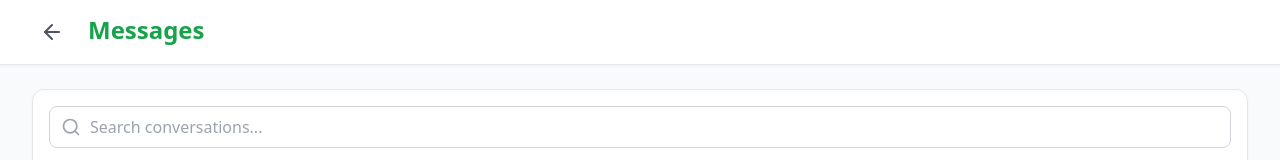
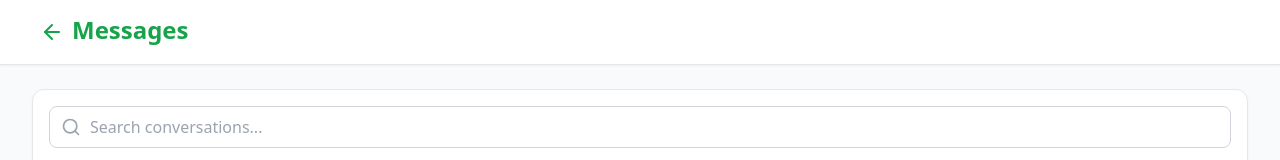
Before and after one commit to alekzz2005/studdy-system, a React (Create React App) app in the folder studdy_frontend/: page /messages in a window 1280 px wide. Shown: the top 160 px of the page. Built offline with nearby package versions, Linux system fonts and the light colour scheme; sample sign-in values are in the browser's storage.

Commit message:
style(header): fix header titles and button for dashboard, messages, and profile

```diff
--- a/studdy_frontend/src/components/dashboard/DashboardHeader.jsx
+++ b/studdy_frontend/src/components/dashboard/DashboardHeader.jsx
@@ -182,7 +182,7 @@ const DashboardHeader = ({ currentUser, onBookSession, onLogout }) => {
       <div className="max-w-7xl mx-auto px-4 sm:px-6 lg:px-8">
         <div className="flex justify-between items-center h-16">
           <div className="flex items-center">
-            <h1 className="text-3xl font-bold text-green-600 leading-none">Studdy</h1>
+            <h1 className="text-3xl font-bold text-green-600 leading-none pt-5">Studdy</h1>
           </div>
 
           <div className="flex items-center space-x-6">
--- a/studdy_frontend/src/components/pages/MessagesPage.jsx
+++ b/studdy_frontend/src/components/pages/MessagesPage.jsx
@@ -333,7 +333,7 @@ const MessagesPage = () => {
       <header className="bg-white border-b border-gray-200 sticky top-0 z-50 shadow-sm">
         <div className="max-w-7xl mx-auto px-4 sm:px-6 lg:px-8">
           <div className="flex justify-between items-center h-16">
-            <div className="flex items-center space-x-4">
+            <div className="flex items-center">
               <button
                 onClick={() => {
                   if (selectedConversation) {
@@ -342,11 +342,11 @@ const MessagesPage = () => {
                     window.history.back();
                   }
                 }}
-                className="p-2 rounded-lg hover:bg-gray-100"
+                className="p-2 rounded-lg hover:bg-gray-100 transition-colors"
               >
-                <ArrowLeft className="w-6 h-6 text-gray-600" />
+                <ArrowLeft className="w-6 h-6 text-green-600" />
               </button>
-              <h1 className="text-2xl font-bold text-green-600 ml-4 mt-5">
+              <h1 className="text-2xl font-bold text-green-600 leading-none pt-5">
                 {selectedConversation ? selectedConversation.participant.name : 'Messages'}
               </h1>
             </div>
--- a/studdy_frontend/src/components/profile/Header.jsx
+++ b/studdy_frontend/src/components/profile/Header.jsx
@@ -16,9 +16,9 @@ const Header = ({ navigate }) => {
               <ArrowLeft className="w-6 h-6 text-green-600" />
             </button>
 
-            <h1 className="text-2xl font-semibold text-gray-900 ml-4 mt-5">
-              My Profile
-            </h1>
+            <div className="flex items-center">
+              <h1 className="text-2xl font-bold text-green-600 leading-none pt-5">My Profile</h1>
+            </div>
           </div>
         </div>
       </div>
```
